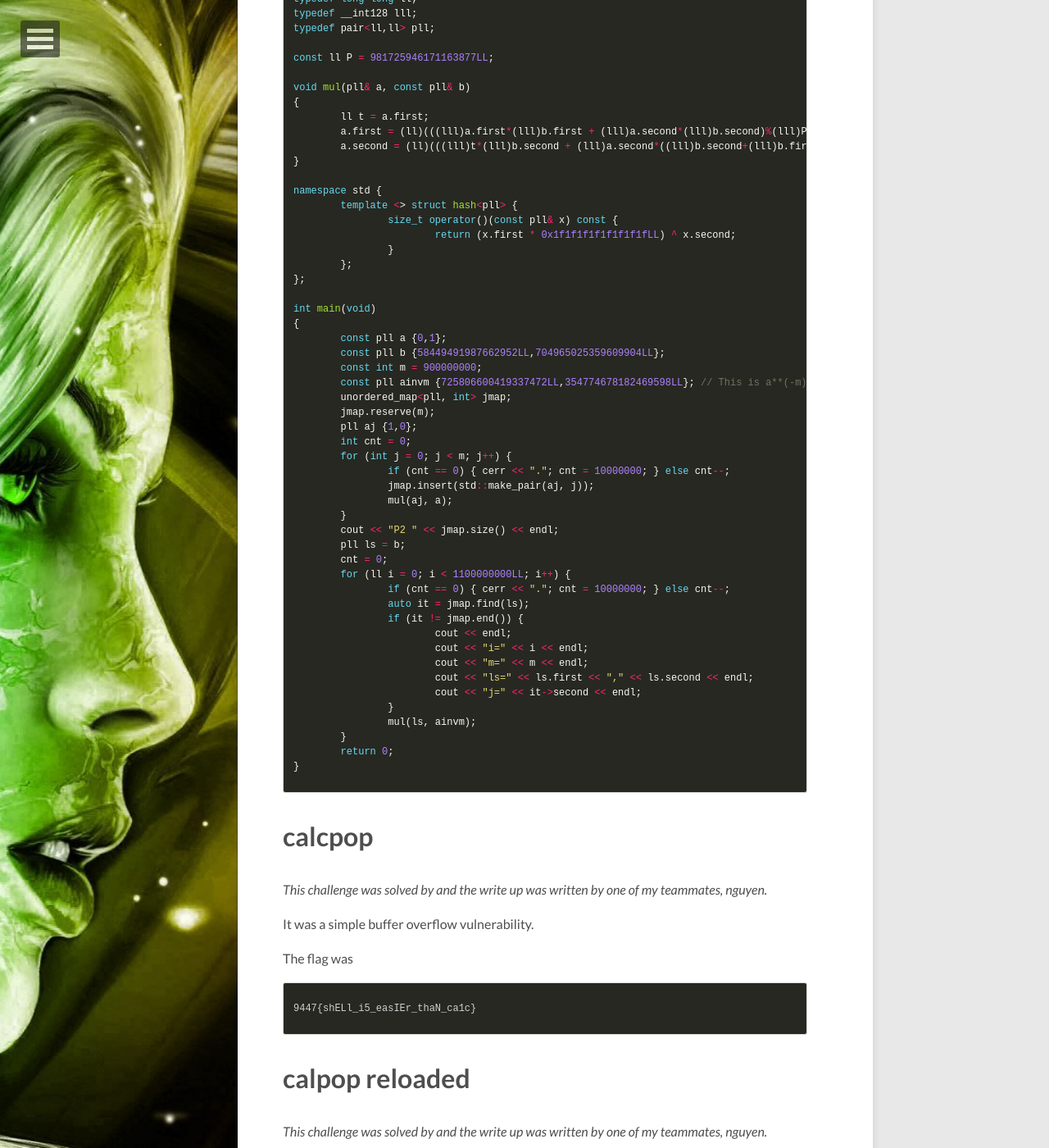
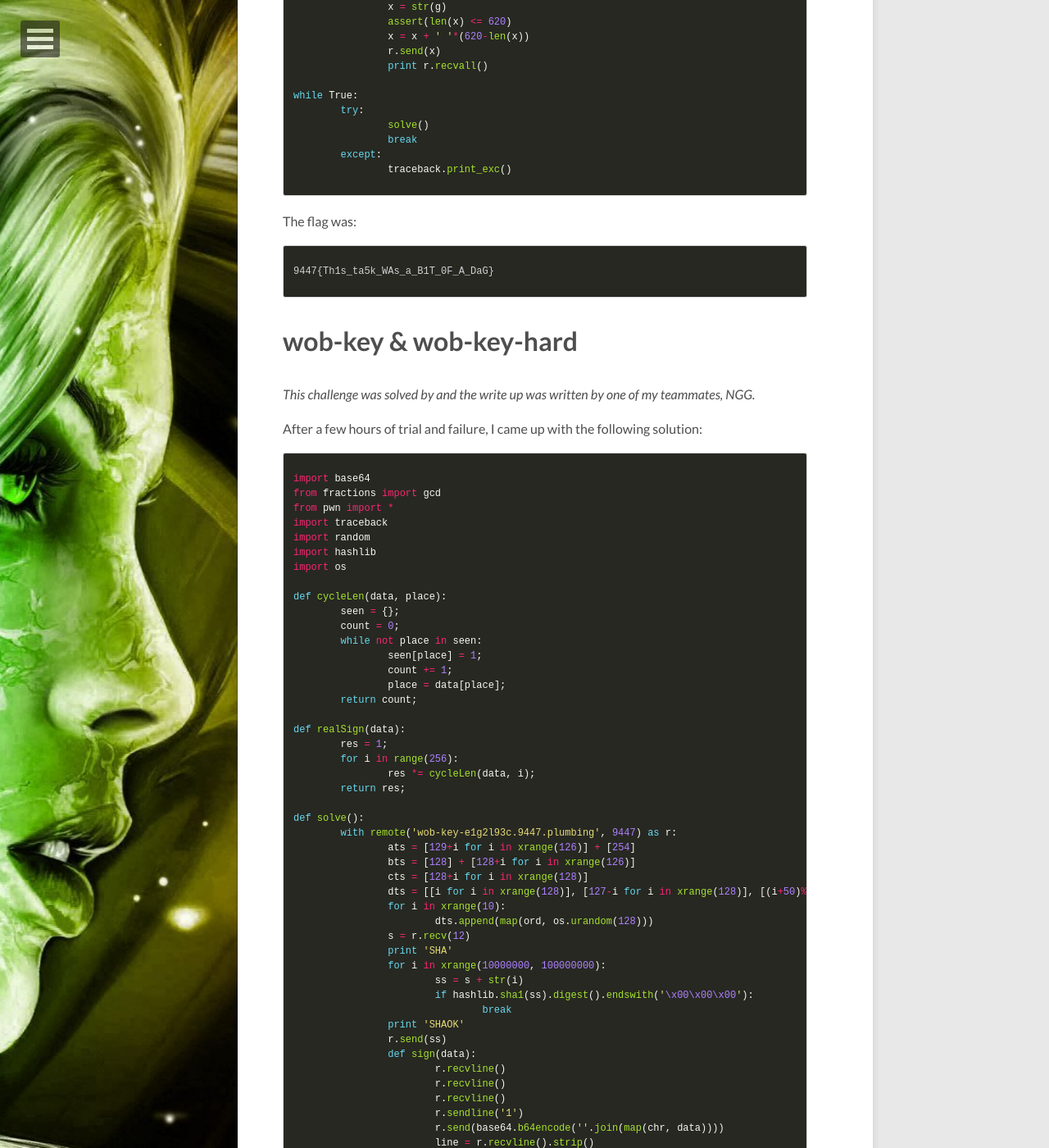
Before and after one commit to koczkatamas/blog, a Jekyll site: the page built from _posts/2015-12-01-9447ctf-2015-quals.md, in a window 1280 px wide and 1400 px high, scrolled down 1627 px. Shown: the whole window at 82% size. Built offline with Jekyll 4.4.1, drawn with Linux system fonts in a browser that asks for light colours; nearby versions of some CDN libraries; comment, search, counter and statistics services are not loaded; some of the changed text lies outside the part shown.

Commit message:
Added crypto writeups

```diff
--- a/_posts/2015-12-01-9447ctf-2015-quals.md
+++ b/_posts/2015-12-01-9447ctf-2015-quals.md
@@ -15,7 +15,237 @@ The flag was
 9447{crYpt0_m4y_n0T_Be_S0_haRD}
 {% endhighlight %}
 
+# dub-key
+*This challenge was solved by and the write up was written by one of my teammates, NGG.*
+
+This code cracks the signature scheme:
+
+{% highlight python %}
+import base64
+from fractions import gcd
+from pwn import *
+import traceback
+import hashlib
+
+def solve():
+	with remote('dub-key-t8xd5pn6.9447.plumbing', 9447) as r:
+		s = r.recv(12)
+		print 'SHA'
+		for i in xrange(10000000, 100000000):
+			ss = s + str(i)
+			if hashlib.sha1(ss).digest().endswith('\x00\x00\x00'):
+				break
+		print 'SHAOK'
+		r.send(ss)
+		r.recvline()
+		tosign = map(ord, base64.b64decode(r.recv(172)))
+		print 'TOSIGN', tosign
+		for i in xrange(128):
+			if tosign[i] == i+128:
+				for j in xrange(128):
+					if i == j:
+						continue
+					if tosign[j] == i+128:
+						break
+				else:
+					break
+		else:
+			assert(False)
+		print 'I', i
+		g = None
+		for j in xrange(50):
+			r.recvline()
+			r.recvline()
+			r.recvline()
+			r.sendline('1')
+			r.send(base64.b64encode(''.join(map(chr, tosign[:i] + [j] + tosign[i+1:]))))
+			line = r.recvline()
+			print 'LINE', line
+			x = int(line)
+			if j == 0:
+				g = x
+			else:
+				g = gcd(g, x)
+		r.sendline('2')
+		x = str(g)
+		assert(len(x) <= 620)
+		x = x + ' '*(620-len(x))
+		r.send(x)
+		print r.recvall()
+
+while True:
+	try:
+		solve()
+		break
+	except:
+		traceback.print_exc()
+{% endhighlight %}
+
+The flag was:
+
+{% highlight text %}
+9447{Th1s_ta5k_WAs_a_B1T_0F_A_DaG}
+{% endhighlight %}
+
+# wob-key & wob-key-hard
+*This challenge was solved by and the write up was written by one of my teammates, NGG.*
+
+After a few hours of trial and failure, I came up with the following solution:
+
+{% highlight python %}
+import base64
+from fractions import gcd
+from pwn import *
+import traceback
+import random
+import hashlib
+import os
+
+def cycleLen(data, place):
+	seen = {};
+	count = 0;
+	while not place in seen:
+		seen[place] = 1;
+		count += 1;
+		place = data[place];
+	return count;
+
+def realSign(data):
+	res = 1;
+	for i in range(256):
+		res *= cycleLen(data, i);
+	return res;
+
+def solve():
+	with remote('wob-key-e1g2l93c.9447.plumbing', 9447) as r:
+		ats = [129+i for i in xrange(126)] + [254]
+		bts = [128] + [128+i for i in xrange(126)]
+		cts = [128+i for i in xrange(128)]
+		dts = [[i for i in xrange(128)], [127-i for i in xrange(128)], [(i+50)%128 for i in xrange(128)]]
+		for i in xrange(10):
+			dts.append(map(ord, os.urandom(128)))
+		s = r.recv(12)
+		print 'SHA'
+		for i in xrange(10000000, 100000000):
+			ss = s + str(i)
+			if hashlib.sha1(ss).digest().endswith('\x00\x00\x00'):
+				break
+		print 'SHAOK'
+		r.send(ss)
+		def sign(data):
+			r.recvline()
+			r.recvline()
+			r.recvline()
+			r.sendline('1')
+			r.send(base64.b64encode(''.join(map(chr, data))))
+			line = r.recvline().strip()
+			print 'LINE', line
+			return int(line)
+		c1 = sign(cts)
+		cts[191-128] = 255
+		cts[255-128] = 191
+		c2 = sign(cts)
+		print 'C1', c1
+		print 'C2', c2
+		assert(4*c1 == c2)
+		d = []
+		for dtss in dts:
+			d.append(sign(dtss))
+		print 'D', d
+		a = sign(ats + [255])
+		print 'A', a
+		b = sign(bts + [255])
+		print 'B', b
+		al = []
+		bl = []
+		sec = []
+		for i in xrange(128):
+			print i
+			al.append(sign(ats + [i]))
+			bl.append(sign(bts + [i]))
+			assert(al[i]%a == 0)
+			assert(bl[i]%b == 0)
+			ad = al[i]//a - 1
+			bd = bl[i]//b - 1
+			assert(ad != bd)
+			assert((ad+bd-(255-127))%2 == 0)
+			assert((bd-ad+(255+127))%2 == 0)
+			assert(((bd-ad+(255+127))//2) >= 128)
+			assert(((bd-ad+(255+127))//2) < 256)
+			print 'PAIR', ((ad+bd-(255-127))//2, (bd-ad+(255+127))//2)
+			sec.append((int((ad+bd-(255-127))//2), int((bd-ad+(255+127))//2)))
+		print 'AL', al
+		print 'BL', bl
+		print 'SEC', sec
+		psk = [None]*128
+		db = 1
+		for x in xrange(1, 500):
+			for i in xrange(128):
+				if sec[i][0] == x:
+					if x == 1:
+						psk[i] = [sec[i][1]]
+					else:
+						psk[i] = []
+						for j in xrange(128):
+							if sec[j][0] == x-1 and sec[j][1] == sec[i][1]:
+								psk[i].append(j)
+						assert(len(psk[i]) > 0)
+						db *= len(psk[i])
+		for i in xrange(128):
+			assert(psk[i] is not None)
+		print 'DB', db
+		assert(db < 100000)
+		for i in xrange(1000000000):
+			if i%1000 == 0:
+				print 'N',
+			secret = map(lambda p: random.choice(p), psk)
+			assert(a == realSign(secret + ats + [255]))
+			assert(b == realSign(secret + bts + [255]))
+			for di in xrange(len(dts)):
+				myd = realSign(secret + dts[di])
+				if d[di] != myd:
+					break
+			else:
+				break
+		for i in xrange(128):
+			assert(al[i] == realSign(secret + ats + [i]))
+			assert(bl[i] == realSign(secret + bts + [i]))
+		print 'L1', r.recvline().strip()
+		print 'L2', r.recvline().strip()
+		print 'L3', r.recvline().strip()
+		r.sendline('2')
+		for i in xrange(17):
+			print 'L4', r.recvline().strip()
+			line = r.recvline().strip()
+			print 'CHECK', line
+			ts = map(ord, base64.b64decode(line))
+			assert(len(ts) == 128)
+			s = realSign(secret + ts)
+			print 'SIGN', s
+			x = str(s)
+			assert(len(x) <= 620)
+			x = x + ' '*(620-len(x))
+			print 'X', x
+			r.send(x)
+		print r.recvall()
+
+while True:
+	try:
+		solve()
+		break
+	except:
+		traceback.print_exc()
+{% endhighlight %}
+
+The flags were:
+
+{% highlight text %}
+9447{S1gning_15_HaRD_0Bvi0Usly}
+9447{Alth0ugh_be1Ng_sm4rt_iS_eVen_b3tter}
+{% endhighlight %}
+
 # Fibbed
+*This challenge was solved by and the write up was written by one of my teammates, NGG.*
 
 The task was to crack Diffie-Hellman key exchange protocol in a group where elements correspond to Fibonacci numbers.
 
```
